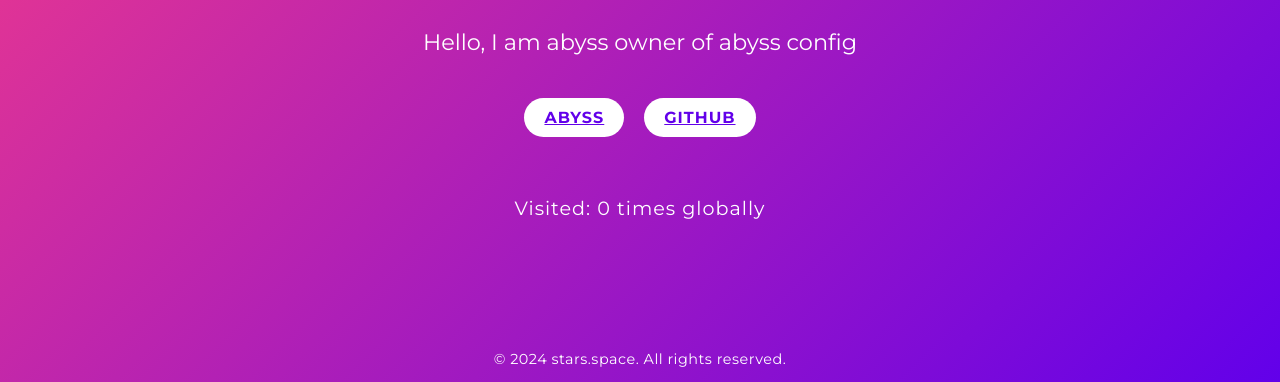
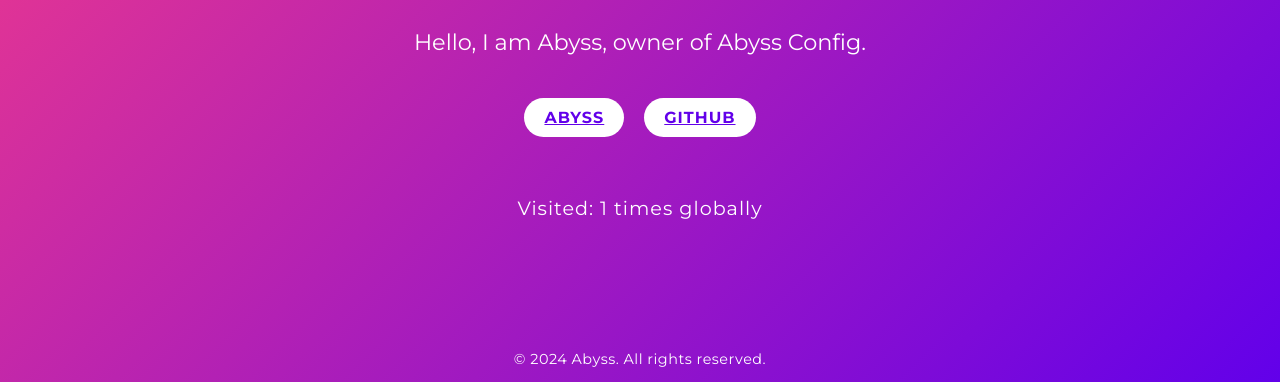
Before and after one commit to AbyssForRoblox/AbyssForRoblox.github.io, a plain HTML site: page index.html in a window 1280 px wide. Shown: the part 418-800 px from the top of the page. Drawn offline with Linux system fonts and the light colour scheme; no server answers.

Commit message:
Fixed visits

```diff
--- a/index.html
+++ b/index.html
@@ -3,7 +3,7 @@
 <head>
     <meta charset="UTF-8">
     <meta name="viewport" content="width=device-width, initial-scale=1.0">
-    <title>abyss</title>
+    <title>Abyss</title>
     <link href="https://fonts.googleapis.com/css2?family=Montserrat:wght@300;400;600;700&display=swap" rel="stylesheet">
     <style>
         body {
@@ -98,11 +98,11 @@
     </div>
 </header>
 
-<h1>abyss</h1>
+<h1>Abyss</h1>
 
 <div class="bio">
     <h2>About Me</h2>
-    <p>Hello, I am abyss owner of abyss config</p>
+    <p>Hello, I am Abyss, owner of Abyss Config.</p>
 </div>
 
 <div class="links">
@@ -115,15 +115,17 @@
 </div>
 
 <footer>
-    <p>&copy; 2024 stars.space. All rights reserved.</p>
+    <p>&copy; 2024 Abyss. All rights reserved.</p>
 </footer>
 
 <script>
-    fetch('https://api.countapi.xyz/hit/abyss/global-views')
-        .then(response => response.json())
-        .then(data => {
-            document.getElementById('visitCount').innerText = data.value;
-        });
+    let visitCount = localStorage.getItem('visitCount');
+    if (!visitCount) {
+        visitCount = 0;
+    }
+    visitCount++;
+    localStorage.setItem('visitCount', visitCount);
+    document.getElementById('visitCount').innerText = visitCount;
 </script>
 
 </body>
```
